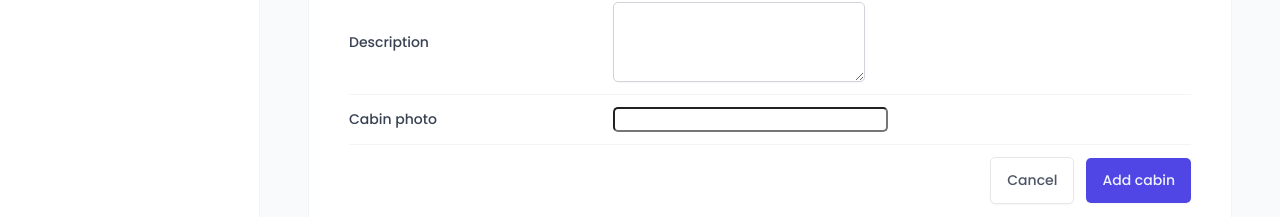
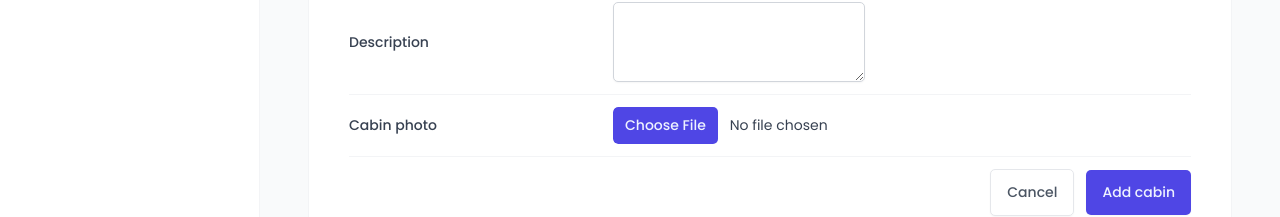
Before and after one commit to TarekAbdo223/wild-oasis-Final, a React (Vite) app: page /cabins in a window 1280 px wide. Both pictures are taken after a click on the button "Add cabin". Shown: the part 575-792 px from the top of the page. Built offline with nearby package versions, Linux system fonts and the light colour scheme; no server answers; the database is empty; a web font is replaced by a local one.

Commit message:
editing the image field

```diff
--- a/src/features/cabins/CreateCabinForm.jsx
+++ b/src/features/cabins/CreateCabinForm.jsx
@@ -151,7 +151,12 @@
       </FormRow>
 
       <FormRow label="Cabin photo">
-        <FileInput id="image" accept="image/*" disabled={isCreating} />
+        <FileInput
+          id="image"
+          accept="image/*"
+          disabled={isCreating}
+          {...register("description", { required: "This field is required" })}
+        />
       </FormRow>
       <FormRow>
         {/* type is an HTML attribute! */}
--- a/src/ui/FileInput.jsx
+++ b/src/ui/FileInput.jsx
@@ -1,6 +1,6 @@
 import styled from "styled-components";
 
-const FileInput = styled.input`
+const FileInput = styled.input.attrs({ type: "file" })`
   font-size: 1.4rem;
   border-radius: var(--border-radius-sm);
 
```
